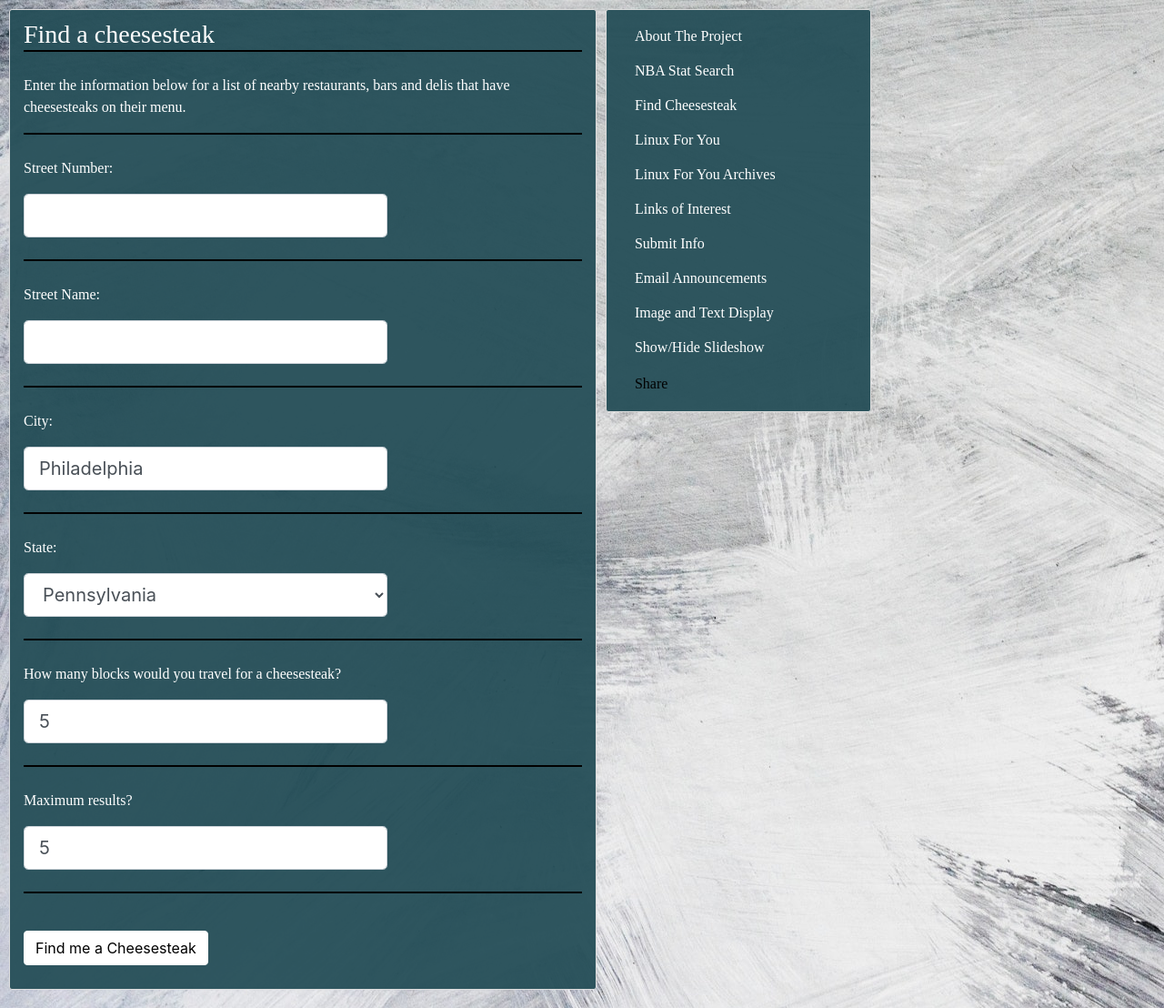
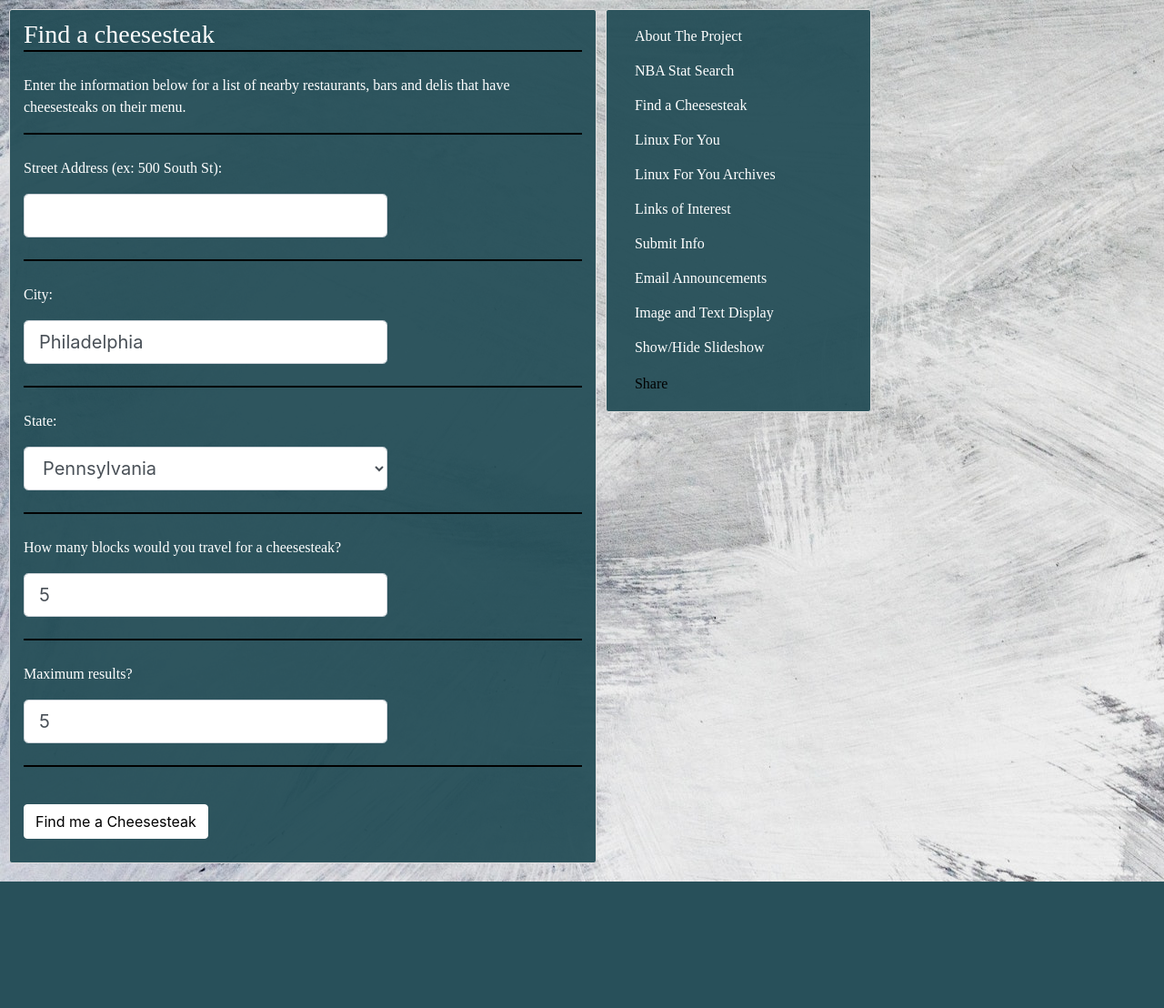
Before and after one commit to pychthonic/mammoth-flask-blog, a Flask app: page /cheesesteak/ in a window 1280 px wide. Shown: the part 58-1166 px from the top of the page at 91% size. After the commit the page ends 1027 px from the top, so only its background shows below. Run offline with Flask 2, Linux system fonts and the light colour scheme; data that the repository does not hold is empty; parts of the project's set-up code (start-up, migrations or seed data) failed here and were passed over; some libraries are stand-ins or nearby versions; some web fonts are replaced.

Commit message:
honed the CSS, copyedited some typos

```diff
--- a/mammothflaskblog/cheesesteak/forms.py
+++ b/mammothflaskblog/cheesesteak/forms.py
@@ -33,17 +33,11 @@ state_choices = [
 
 
 class CheesesteakForm(FlaskForm):
-	street_number = IntegerField(
-			'Street Number',
+	street_address = StringField(
+			'Street Address (ex: 500 South St)',
 			validators=[
 			DataRequired(),
-			NumberRange(min=0, max=50000, message="Invalid street number"),
-			])
-	street_name = StringField(
-			'Street Name',
-			validators=[
-			DataRequired(),
-			Length(max=60),
+			Length(max=50, message="That's a novel, not an address"),
 			Regexp(regex="^[a-zA-Z0-9\s]*$", message="Letters, numbers, and spaces only")])
 	city = StringField(
 			'City or Town',
--- a/mammothflaskblog/cheesesteak/routes.py
+++ b/mammothflaskblog/cheesesteak/routes.py
@@ -1,4 +1,5 @@
 from flask import Blueprint
+from flask import flash
 from flask import redirect
 from flask import render_template
 from flask import url_for
@@ -37,45 +38,46 @@ class Cheesesteak:
         self.get_api_verification()
         self.get_search_parameters()
         self.get_geocoordinates()
-        self.headers = {
-                'Authorization': 'bearer {}'.format(self.yelp_api_key)}
-        self.parameters = {
-                'term': 'cheesesteak',
-                'limit': self.max_results,
-                'latitude': self.latitude,
-                'longitude': self.longitude,
-                'radius': self.radius_meters,
-                'location': self.city_state}
-        response = requests.get(
-            url=self.endpoint,
-            params=self.parameters,
-            headers=self.headers)
-        response_data = sorted(
-                response.json()['businesses'],
-                key=lambda x: x['distance'])
-        self.results_list = []
-        for biz in response_data:
-            if biz['distance'] < self.radius_meters:
-                result_dict_entry = dict()
-                distance_to_cheesesteak = self.convert_meters_to_blocks(
-                        biz['distance'])
+        if self.location:
+            self.headers = {
+                    'Authorization': 'bearer {}'.format(self.yelp_api_key)}
+            self.parameters = {
+                    'term': 'cheesesteak',
+                    'limit': self.max_results,
+                    'latitude': self.latitude,
+                    'longitude': self.longitude,
+                    'radius': self.radius_meters,
+                    'location': self.city_state}
+            response = requests.get(
+                url=self.endpoint,
+                params=self.parameters,
+                headers=self.headers)
+            response_data = sorted(
+                    response.json()['businesses'],
+                    key=lambda x: x['distance'])
+            self.results_list = []
+            for biz in response_data:
+                if biz['distance'] < self.radius_meters:
+                    result_dict_entry = dict()
+                    distance_to_cheesesteak = self.convert_meters_to_blocks(
+                            biz['distance'])
 
-                if distance_to_cheesesteak > 1:
-                    result_dict_entry['distance_to_cheesesteak'] = (
-                        f"About {distance_to_cheesesteak + 1} blocks away")
-                elif distance_to_cheesesteak == 0:
-                    result_dict_entry['distance_to_cheesesteak'] = (
-                        f"Less than a block away")
-                else:
-                    result_dict_entry['distance_to_cheesesteak'] = (
-                        f"About {distance_to_cheesesteak} block away")
-                result_dict_entry['name'] = biz['name']
-                result_dict_entry['address'] = biz['location']['address1']
-                if biz['phone']:
-                    result_dict_entry['phone'] = biz['phone']
-                else:
-                    result_dict_entry['phone'] = 'Not Listed'
-                self.results_list.append(result_dict_entry)
+                    if distance_to_cheesesteak > 1:
+                        result_dict_entry['distance_to_cheesesteak'] = (
+                            f"About {distance_to_cheesesteak + 1} blocks away")
+                    elif distance_to_cheesesteak == 0:
+                        result_dict_entry['distance_to_cheesesteak'] = (
+                            f"Less than a block away")
+                    else:
+                        result_dict_entry['distance_to_cheesesteak'] = (
+                            f"About {distance_to_cheesesteak} block away")
+                    result_dict_entry['name'] = biz['name']
+                    result_dict_entry['address'] = biz['location']['address1']
+                    if biz['phone']:
+                        result_dict_entry['phone'] = biz['phone']
+                    else:
+                        result_dict_entry['phone'] = 'Not Listed'
+                    self.results_list.append(result_dict_entry)
 
     def get_search_parameters(self):
         """Get address from user and store it within instance variables.
@@ -98,8 +100,11 @@ class Cheesesteak:
         """
         self.geolocator = Nominatim(user_agent="philly_cheesesteak_finder")
         self.location = self.geolocator.geocode(self.full_address)
-        self.latitude = self.location.latitude
-        self.longitude = self.location.longitude
+        if self.location:
+            self.latitude = self.location.latitude
+            self.longitude = self.location.longitude
+
+
 
     def get_api_verification(self):
         """Looks in config.py for the API key and the client id, so
@@ -124,11 +129,8 @@ def new_cheesesteak_search():
     form = CheesesteakForm()
     if form.validate_on_submit():
 
-        street_number = form.street_number.data
-        street_name = form.street_name.data
-        full_street_addy = (str(street_number)
-                          + " "
-                          + street_name.strip())
+        street_address = form.street_address.data
+        full_street_addy = street_address.strip()
         city = form.city.data.strip()
         state = form.state.data
         how_many_blocks = form.how_many_blocks.data
@@ -139,6 +141,9 @@ def new_cheesesteak_search():
                                          state,
                                          how_many_blocks,
                                          max_results)
+        if not cheesesteak_search.location:
+            flash(f'{full_street_addy}, {city} {state} not found. Check spelling or try choosing a nearby address', 'success')
+            return redirect('/cheesesteak')
 
         msg = Message('Cheesesteak search',
                       sender=Config.MFB_EMAIL,
--- a/mammothflaskblog/static/main.css
+++ b/mammothflaskblog/static/main.css
@@ -32,6 +32,7 @@ a:hover {
   border: 1px solid #dddddd;
   border-radius: 3px;
   margin-bottom: 20px;
+
 }
 .page-content {
   color: #ffffff;
--- a/mammothflaskblog/templates/about_the_project.html
+++ b/mammothflaskblog/templates/about_the_project.html
@@ -12,7 +12,7 @@
       with both frontend and backend web development, including:</p>
   <ul>
     <li>Python 3</li>
-    <li>SQL / MYSQL / SQLAlchemy / SQLite3</li>
+    <li>SQL / MySQL / SQLAlchemy / SQLite3</li>
     <li>Flask</li>
     <li>HTML5</li>
     <li>CSS3</li>
--- a/mammothflaskblog/templates/cheesesteak_search.html
+++ b/mammothflaskblog/templates/cheesesteak_search.html
@@ -11,32 +11,17 @@
         </div>
 
         <div class="form-group bottom-border-line">
-          <p>Street Number:</p>
-          {% if form.street_number.errors %}
-            {{ form.street_number(class="form-control form-control-lg form-width
+          <p>Street Address (ex: 500 South St):</p>
+          {% if form.street_address.errors %}
+            {{ form.street_address(class="form-control form-control-lg form-width
                 is-invalid") }}
             <div class="invalid-feedback">
-              {% for error in form.street_number.errors %}
-                <span>{{ error }}</span>
-              {% endfor %}
-            </div>
-          {% else %}
-            {{ form.street_number(class="form-control form-control-lg form-width") }}
-          {% endif %}<br>
-        </div>
-
-        <div class="form-group bottom-border-line">
-          <p>Street Name:</p>
-          {% if form.street_name.errors %}
-            {{ form.street_name(class="form-control form-control-lg form-width
-                is-invalid") }}
-            <div class="invalid-feedback">
-              {% for error in form.street_name.errors %}
+              {% for error in form.street_address.errors %}
                 <span>{{ error }}</span>
               {% endfor %}
             </div><br>
           {% else %}
-            {{ form.street_name(class="form-control form-control-lg form-width") }}
+            {{ form.street_address(class="form-control form-control-lg form-width") }}
             <br>
           {% endif %}
         </div>
--- a/mammothflaskblog/templates/layout.html
+++ b/mammothflaskblog/templates/layout.html
@@ -90,7 +90,7 @@
                   NBA Stat Search</a>
                 <a class="nav-item nav-link"  id="dropdown-item"
                     href="{{ url_for('cheesesteak.new_cheesesteak_search')}}">
-                  Find Cheesesteak</a>
+                  Find a Cheesesteak</a>
                 <a class="nav-item nav-link" id="dropdown-item"
                     href="{{ url_for('main.linux_for_you')}}">
                   Linux For You</a>
@@ -190,7 +190,7 @@
                   'nba_stat.search_nba_stats')}}">NBA Stat Search</a>
               <a class="nav-item nav-link"  id="dropdown-item"
                   href="{{ url_for('cheesesteak.new_cheesesteak_search')}}">
-                  Find Cheesesteak</a>
+                  Find a Cheesesteak</a>
               <a class="nav-item nav-link" href="{{ url_for(
                   'main.linux_for_you')}}">Linux For You</a>
               <a class="nav-item nav-link"
--- a/mammothflaskblog/templates/nba_stat_search.html
+++ b/mammothflaskblog/templates/nba_stat_search.html
@@ -19,7 +19,7 @@
 
         <p class="bottom-border-line">
             Scroll all the way down to the bottom for the 'Sort
-            Results By' feature and 'Search Database' button and after
+            Results By' feature and 'Search Database' button after
             you've selected all the filters you want.<br><br>
         </p>
 
--- a/mammothflaskblog/templates/submit_info.html
+++ b/mammothflaskblog/templates/submit_info.html
@@ -42,7 +42,7 @@
     <h5><b>Volunteer</b>:</h5>
     <p>
       If the site is set up for a group that needs volunteers, a form
-      is provided to the site's visitors to submit their info and let
+      is provided for the site's visitors to submit their info and let
       the group know what skills they can bring to the table.<br>
     </p>
     <p>
```
